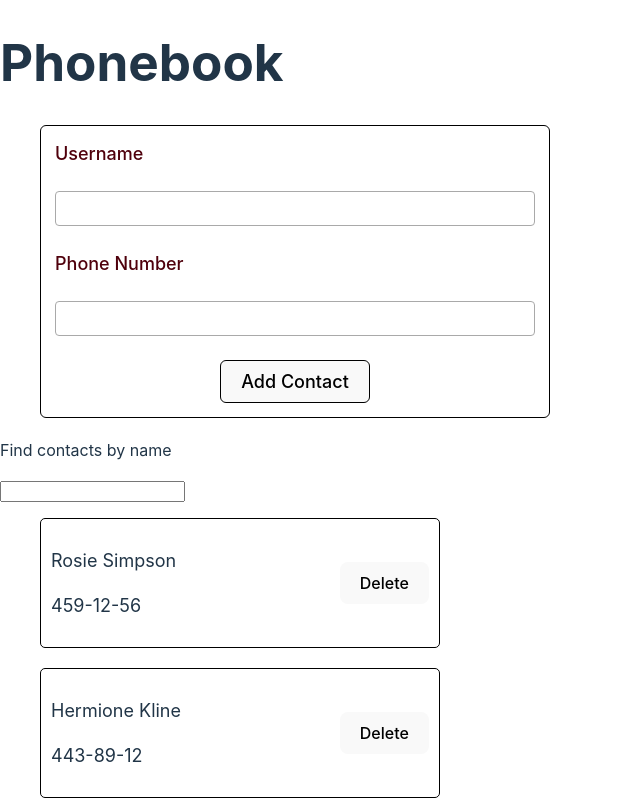
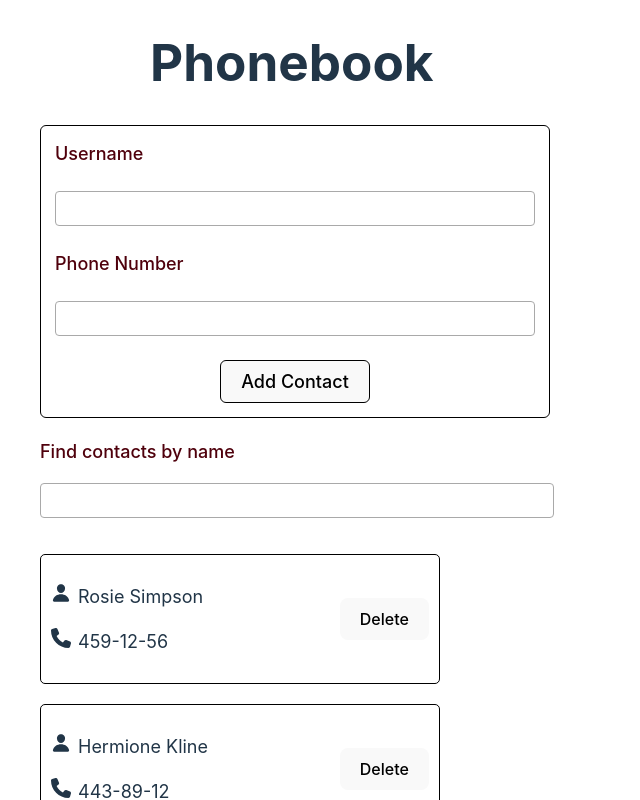
Before and after one commit to AnastasiiaOc/goit-react-hw-03, a React (Vite) app: page / in a window 1280 px wide. Shown: the top 800 px of the page, without its empty margins (0-640 px from the left). Built offline with nearby package versions, Linux system fonts and the light colour scheme.

Commit message:
finished

```diff
--- /dev/null
+++ b/src/App.css
@@ -0,0 +1,3 @@
+h1{
+    margin-left:150px;
+}
--- a/src/components/Contact/Contact.jsx
+++ b/src/components/Contact/Contact.jsx
@@ -1,36 +1,18 @@
 
-// import { FaPhone } from "react-icons/fa6";
-// import { IoPerson } from "react-icons/io5";
+import { FaPhone } from "react-icons/fa6";
+import { IoPerson } from "react-icons/io5";
 import css from "../Contact/Contact.module.css";
 
-// const Contact = ({ id, name, number, onDeleteContact }) => {
-//     return (
-//       <div className={css.contact}>
-//         <div className={css.cardText}>
-//          <p><IoPerson  size="20" />{name}</p>
-//          <p><FaPhone  size="20" />{number}</p>
-//         </div>
-//         <button
-//           onClick={() => onDeleteContact(id)}
-//           type="button"
-//         >
-//           Delete
-//         </button>
-//       </div>
-//     );
-//   };
-
-//   export default Contact;
 
 export default function Contact({id, name, number, onDeleteContact}){
     return(
         <div className={css.contact}>
             <div className={css.cardText}>
-            <p>{name}</p>
-            <p>{number}</p>
+            <p><IoPerson className={css.icon} size="20" />{name}</p>
+            <p><FaPhone className={css.icon} size="20" />{number}</p>
             </div>
 
-            <button type="button" onClick = {() =>onDeleteContact(id)}>Delete</button>
+            <button type="button" className={css.contactBtn} onClick = {() =>onDeleteContact(id)}>Delete</button>
         </div>
     )
 
--- a/src/components/Contact/Contact.module.css
+++ b/src/components/Contact/Contact.module.css
@@ -11,3 +11,13 @@
 }
 .cardText{
     font-size:18px;}
+
+.icon{
+
+    margin-right: 7px;
+}
+
+.contactBtn:focus,
+.contactBtn:hover{
+    background-color: rgb(122, 188, 221);
+}
--- a/src/components/ContactForm/ContactForm.jsx
+++ b/src/components/ContactForm/ContactForm.jsx
@@ -1,74 +1,15 @@
-// // import Contact from "../Contact/Contact";
-// import { Formik, Form, Field } from "formik";
-// import * as Yup from "yup";
-// import { ErrorMessage } from "formik";
-// import css from "../ContactForm/contactForm.module.css";
-
-// import { nanoid } from "nanoid";
-
-
-//     const ContactForm = ({ onSubmit }) => {
-
-//     const phoneRegExp = /^[0-9]{3}-[0-9]{2}-[0-9]{2}$/;
-
-//     const ValidationSchema = Yup.object().shape({
-//         username: Yup.string().min(2, "Too short").max(50, "Too long").required("Required"),
-//          number: Yup.string().min(2, "Too short").max(50, "Too long").matches(
-//             phoneRegExp,
-//             "Номер телефону має співпадати з форматом 'xxx-xx-xx'"
-//           ).required("Required")
-//     })
-
-
-//     const handleSubmit = (values, actions) => {
-//         console.log(values);
-//         const newContact = {
-//           id: nanoid(),
-//           name: values.username,
-//           number: values.number,
-//         };
-//         onSubmit(newContact);
-//         actions.resetForm();
-//       };
-//     const initialValues = {
-//         username: "",
-//         number: "",
-//     }
-//     // (THE KEY in initial values (username, number) has to be the same as the name of the FIELD)
-
-//     return (<Formik
-//         initialValues={initialValues}
-//         onSubmit={handleSubmit}
-//         validationSchema={ValidationSchema}>
-//         <Form className={css.form}>
-//             <label className={css.formLabel} htmlFor="name">Name</label >
-//             <Field className={css.formField} type="text" name="username"></Field>
-//             <ErrorMessage className={css.errorMessage} name="username" component="span"/>
-//             <label htmlFor="number" className={css.formLabel} >Number</label>
-
-//             <Field className={css.formField} type="text" name="number"></Field>
-//             <ErrorMessage className={css.errorMessage} name="number" component="span" />
-//             <button className={css.formButton }type="submit">Add contact</button>
-
-//         </Form>
-
-//     </Formik >)
-// }
-
-// export default ContactForm;
-
-// ==========================================================
 
 import {Formik, Form, Field, ErrorMessage} from 'formik';
 import * as Yup from 'yup';
 import css from "../ContactForm/contactForm.module.css";
 import { nanoid } from "nanoid";
 
+const phoneRegExp = /^[0-9]{3}-[0-9]{2}-[0-9]{2}$/;
+
 const ValidationSchema =Yup.object().shape({
     username:Yup.string().min(2,"Must contain more than 2 letters").required("This field is required"),
-    phoneNumber:Yup.string().min(7, "Enter valid phone number").max(50, "Too long").required("phone number is required"),
+    phoneNumber:Yup.string().min(7, "Enter valid phone number").max(50, "Too long").matches(phoneRegExp,"The phone number scheme is xxx-xx-xx").required("phone number is required"),
 })
-
 
 export default function ContactForm ({onSubmit}){
 
@@ -83,7 +24,7 @@ export default function ContactForm ({onSubmit}){
         actions.resetForm();
     }
 
-
+       // (THE KEY in initial values (username, number) has to be the same as the name of the FIELD)
     return(<Formik initialValues = {{
         username:"",
         phoneNumber:"",
--- a/src/components/SearchBox/SearchBox.jsx
+++ b/src/components/SearchBox/SearchBox.jsx
@@ -1,27 +1,9 @@
-
-// import css from "./SearchBox.module.css";
-
-
-// const SearchBox = ({ filter, onChange }) => {
-//   return (
-//     <div className={css.searchBox}>
-//       <p className={css.searchTitle}>Find contacts by name</p>
-//       <input className={css.searchInput}
-//         type="text"
-//         value={filter}
-//         onChange={onChange}
-//       />
-//     </div>
-//   );
-// };
-
-// export default SearchBox;
-
+ import css from "./SearchBox.module.css";
 export default function searchBox({value, onSearch}){
     return (
-        <div>
-            <p>Find contacts by name</p>
-            <input type ="text" value={value} onChange={(e) =>onSearch(e.target.value)}></input>
+        <div className={css.searchBox}>
+            <p className={css.searchTitle}>Find contacts by name</p>
+            <input className={css.searchInput} type ="text" value={value} onChange={(e) =>onSearch(e.target.value)}></input>
         </div>
     )
 }
--- a/src/components/SearchBox/SearchBox.module.css
+++ b/src/components/SearchBox/SearchBox.module.css
@@ -1,13 +1,17 @@
-/* .searchTitle{
+.searchTitle{
    font-size:18px;
+   font-weight: 500;
+   color: rgb(79, 0, 12);
 }
 .searchInput{
+
         font-size: 18px;
             border: 1px solid darkgray;
             border-radius: 4px;
             padding: 6px;
             width: 500px;
+            margin-bottom: 20px;
 }
 .searchBox{
    margin-left:40px;
-} */
+}
```
Also changed, not shown: src/App.jsx (+2 -65 lines), src/components/ContactList/ContactList.jsx (+1 -19 lines).
